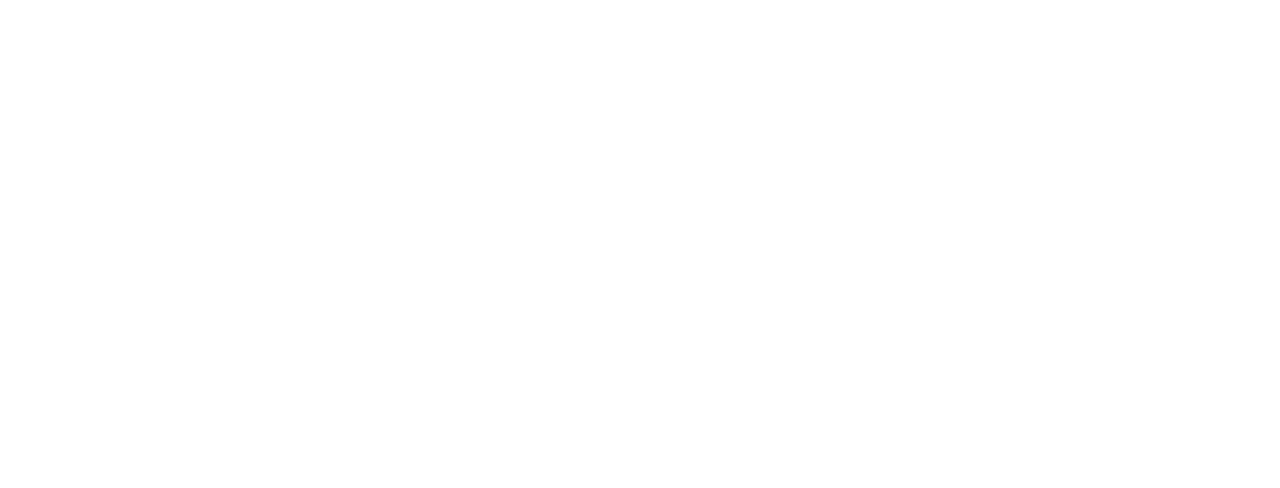
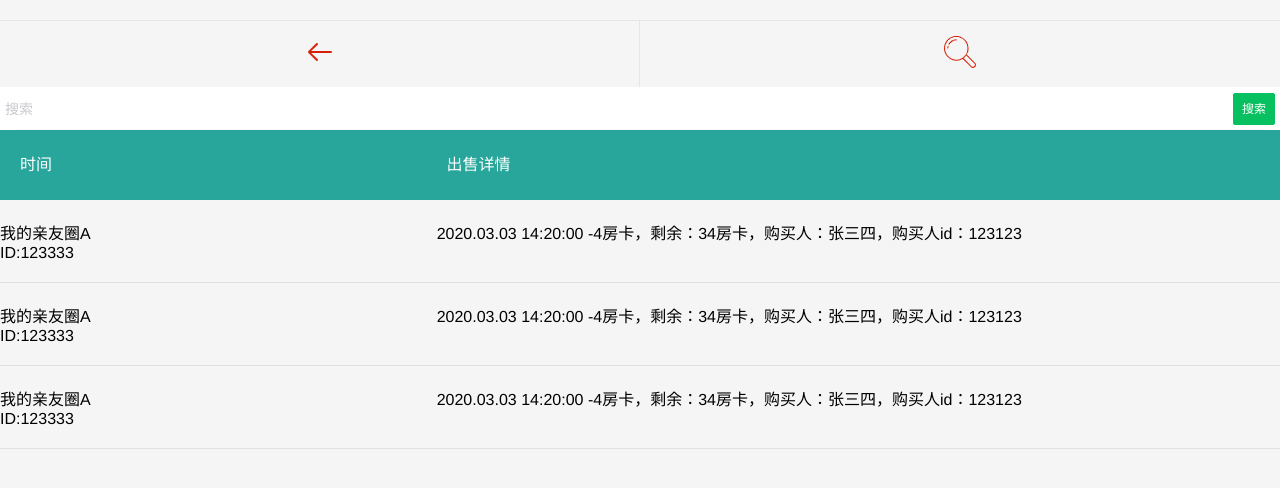
Before and after one commit to kepplow/distribution-H5, a Vue app: page /cardReffRecord in a window 1280 px wide. Shown: the top 488 px of the page. Built offline with nearby package versions, Linux system fonts and the light colour scheme.

Commit message:
两个页面 列表

```diff
--- a/src/App.vue
+++ b/src/App.vue
@@ -17,5 +17,6 @@
 html,body {
   margin: 0;
   padding: 0;
+  background: rgb(245, 245, 245);
 }
 </style>
--- a/src/router/index.js
+++ b/src/router/index.js
@@ -57,6 +57,22 @@
     meta:{
       title: '绑定圈主ID'
     }
+  },
+  {
+    path: '/apply',
+    name: 'apply',
+    component: () => import('../views/apply.vue'),
+    meta:{
+      title: '申请列表'
+    }
+  },
+  {
+    path: '/cardReffRecord',
+    name: 'cardReffRecord',
+    component: () => import('../views/cardReffRecord.vue'),
+    meta:{
+      title: '冲卡记录'
+    }
   }
 ]
 
--- /dev/null
+++ b/src/views/apply.vue
@@ -0,0 +1,106 @@
+<template>
+  <div class="box">
+    <div class="seach">
+      <van-field v-model="sms" center clearable placeholder="姓名">
+        <template #button>
+          <van-button size="small" type="primary">搜索</van-button>
+        </template>
+      </van-field>
+    </div>
+    <div class="title">
+      <div style="width: 28%;">
+        <span>亲友圈</span>
+      </div>
+      <div style="width: 23%;">
+        <span>申请人</span>
+      </div>
+      <div style="width: 35%;">
+        <span>申请时间</span>
+      </div>
+      <div style="width: 35%;">
+        <span>状态</span>
+      </div>
+    </div>
+    <div class="dispaly" v-for="(i,v) of list" :key="v">
+      <van-row gutter="20" type="flex" justify="space-around">
+        <van-col span="13">
+          <span>{{i.friend}}</span>
+          <br />
+          <span>ID:{{i.id}}</span>
+        </van-col>
+        <van-col span="7">
+          <span class="cen">{{i.applyName}}</span>
+        </van-col>
+        <van-col span="12">
+          <span>{{i.time}}</span>
+        </van-col>
+        <van-col span="15">
+          <span v-if="i.state == 1" style="color:green">已同意</span>
+          <span v-if="i.state == 2" style="color:red">已拒绝</span>
+          <span v-if="i.state == 3">
+            <van-button type="primary" size="mini">同意</van-button>
+            <van-button type="danger" size="mini">拒绝</van-button>
+          </span>
+        </van-col>
+      </van-row>
+    </div>
+  </div>
+</template>
+
+<script>
+import { Field } from "vant";
+import { Button } from "vant";
+export default {
+  data() {
+    return {
+      list: [
+        {
+          friend: "我的亲友圈A",
+          id: 2336266,
+          applyName: "张三",
+          time: "2020-04-05 12:33:20",
+          state: 1
+        },
+        {
+          friend: "我的亲友圈B",
+          id: 2336266,
+          applyName: "张三",
+          time: "2020-04-05 12:33:20",
+          state: 2
+        },
+        {
+          friend: "我的亲友圈B",
+          id: 2336266,
+          applyName: "张三",
+          time: "2020-04-05 12:33:20",
+          state: 3
+        }
+      ]
+    };
+  }
+};
+</script>
+
+<style lang="less" scoped>
+.box {
+  .seach {
+    padding: 10px 10px;
+  }
+  .title {
+    display: flex;
+    width: 100%;
+    height: 4.375rem;
+    background-color: rgb(40, 166, 155);
+    color: white;
+    div {
+      text-align: left;
+      line-height: 4.375rem;
+      padding-left: 1.25rem;
+    }
+  }
+  .dispaly {
+    padding: 1.25rem 0;
+    border-bottom: 1px solid rgb(225, 225, 225);
+  }
+}
+</style>
--- /dev/null
+++ b/src/views/cardReffRecord.vue
@@ -0,0 +1,118 @@
+<template>
+  <div>
+    <div class="box">
+      <div class="ret" @click="toIndexPage">
+        <div>
+          <img src="../assets/images/arrow.png" />
+        </div>
+      </div>
+      <div class="search">
+        <div>
+          <img src="../assets/images/search.png" />
+        </div>
+      </div>
+    </div>
+    <van-field v-model="sms" center clearable placeholder="搜索" style="padding:5px 5px">
+      <template #button>
+        <van-button size="small" type="primary">搜索</van-button>
+      </template>
+    </van-field>
+
+    <div class="title">
+      <div>
+        <span>时间</span>
+      </div>
+      <div>
+        <span>出售详情</span>
+      </div>
+    </div>
+    <div class="dispaly" v-for="(i,v) of list" :key="v">
+      <van-row gutter="20" type="flex" justify="space-around">
+        <van-col span="8">
+          <span>{{i.friend}}</span>
+          <br />
+          <span>ID:{{i.id}}</span>
+        </van-col>
+        <van-col span="16">
+          <span class="cen">{{i.details}}</span>
+        </van-col>
+      </van-row>
+    </div>
+  </div>
+</template>
+
+<script>
+export default {
+  data() {
+    return {
+      list: [
+        {
+          friend: "我的亲友圈A",
+          id: 123333,
+          details:
+            "2020.03.03 14:20:00 -4房卡，剩余：34房卡，购买人：张三四，购买人id：123123"
+        },
+        {
+          friend: "我的亲友圈A",
+          id: 123333,
+          details:
+            "2020.03.03 14:20:00 -4房卡，剩余：34房卡，购买人：张三四，购买人id：123123"
+        },
+        {
+          friend: "我的亲友圈A",
+          id: 123333,
+          details:
+            "2020.03.03 14:20:00 -4房卡，剩余：34房卡，购买人：张三四，购买人id：123123"
+        }
+      ]
+    };
+  },
+  methods: {
+    toIndexPage() {
+      this.$router.go(-1);
+    }
+  }
+};
+</script>
+
+<style lang="less" scoped>
+.box {
+  display: flex;
+  border-top: 0.0625rem solid rgb(230, 230, 230);
+  margin-top: 1.25rem;
+  font-weight: 500;
+  font-family: "Franklin Gothic Medium", "Arial Narrow", Arial, sans-serif;
+  .ret {
+    border-right: 0.0625rem solid rgb(230, 230, 230);
+    width: 100%;
+    padding: 0.9375rem 0rem;
+    text-align: center;
+  }
+  .search {
+    width: 100%;
+    padding: 0.9375rem 0rem;
+    text-align: center;
+  }
+  h5 {
+    margin: 0;
+  }
+}
+
+.title {
+  display: flex;
+  width: 100%;
+  height: 4.375rem;
+  background-color: rgb(40, 166, 155);
+  color: white;
+  div {
+    text-align: left;
+    width: 33.33%;
+    line-height: 4.375rem;
+    padding-left: 1.25rem;
+  }
+}
+.dispaly {
+  padding: 1.25rem 0;
+  border-bottom: 1px solid rgb(225, 225, 225);
+}
+</style>
```
